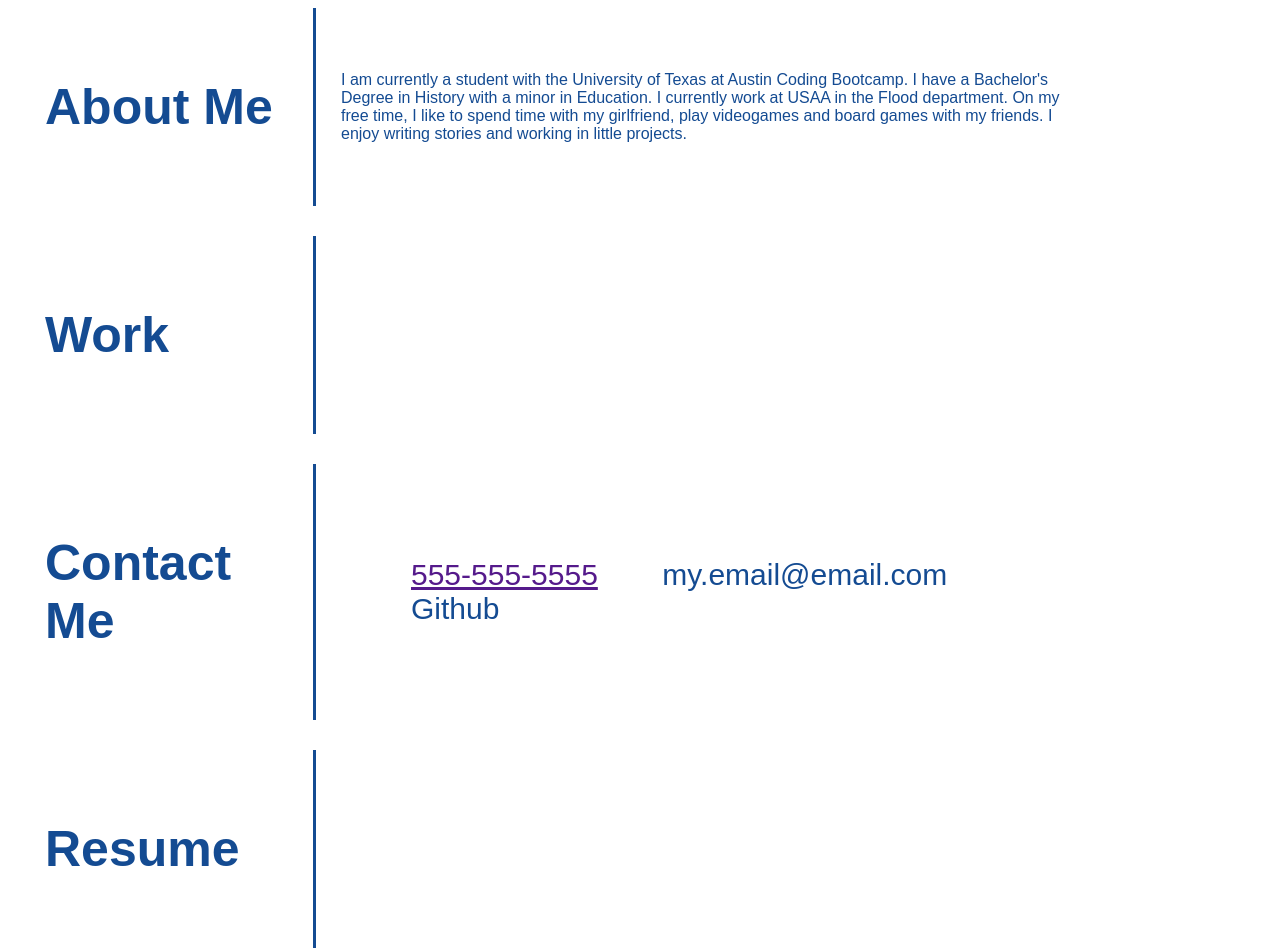
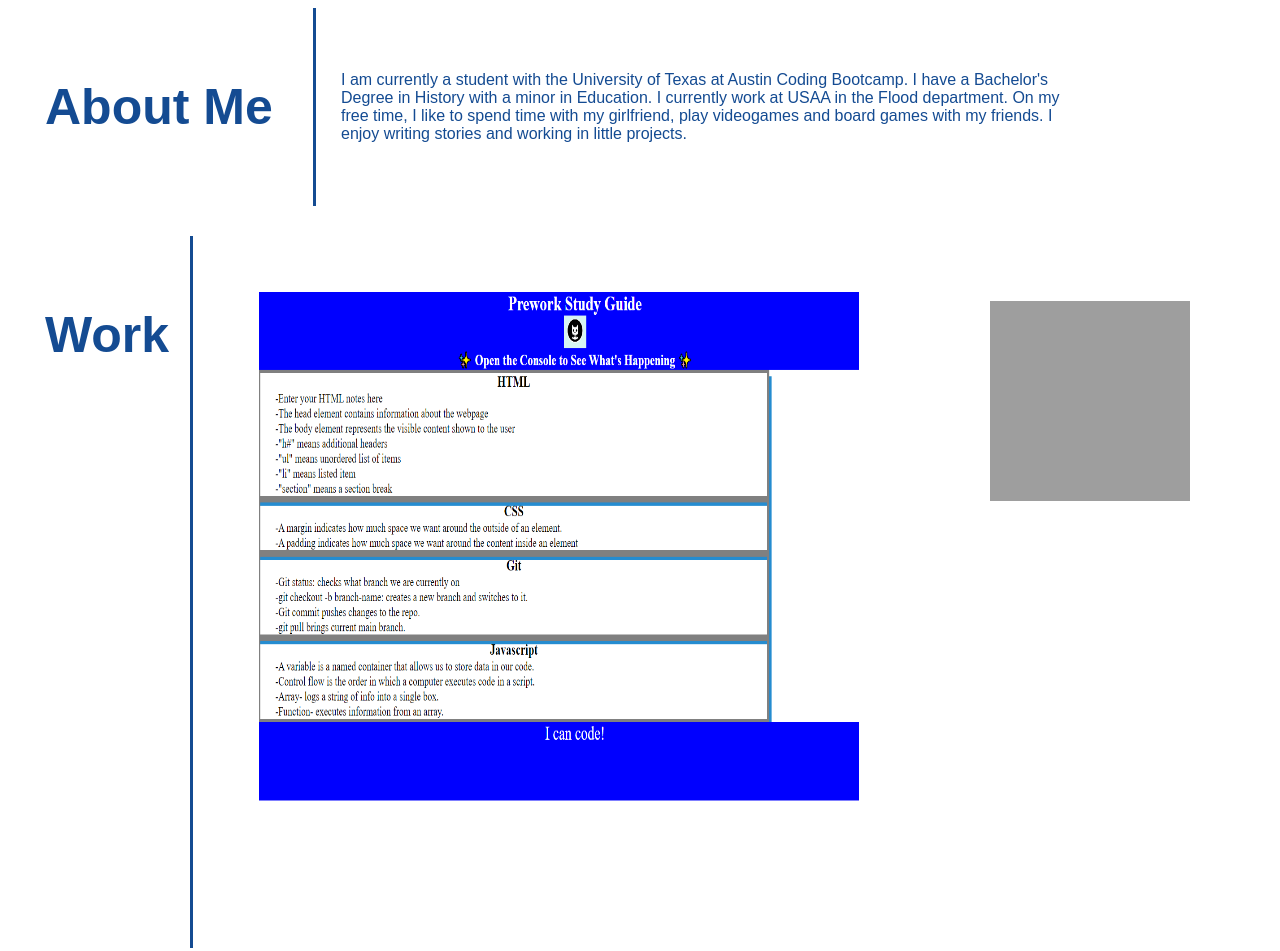
Before and after one commit to nramos9071/Challenge-2, a plain HTML site: page index.html in a window 1280 px wide. Shown: the part 324-1275 px from the top of the page. Drawn offline with Linux system fonts and the light colour scheme; grey boxes are pictures that could not be loaded.

Commit message:
added more styling

```diff
--- a/assets/style.css
+++ b/assets/style.css
@@ -48,6 +48,20 @@ li {
     font-size: 30px;
 }
 
+.img1 {
+    display: flex;
+    flex: auto;
+    padding: 60px;
+    margin: 1px;
+
+}
+
+.img2 {
+    display: flex;
+    flex-direction: column;
+    padding: 50px;
+}
+
 .subheader,
 .section-header,
 .section-content {
@@ -56,6 +70,7 @@ li {
 
 .subheader {
     display: flex;
+    flex-direction: column;
     justify-content: right;
     padding: 20px;
     font-size: 30px;
--- a/index.html
+++ b/index.html
@@ -42,6 +42,16 @@
         <section class="section-header" >
             <h3 id="work">Work</h3>
         </section>
+        <div class="img1" >
+            <section >
+                <a href="https://nramos9071.github.io/prework-study-guide"><img  src="./assets/prework-website.png" height="600px" width="600px"/> </a>
+            </section>
+        </div>
+        <div class="img2">
+            <section >
+                <a href="https://nramos9071.github.io/challenge-1/"><img src="assets/challenge-1.png" height="200px" width="200px"></a>
+            </section>
+        </div>
     </div>
 
     <div>
```
Also changed, not shown: assets/prework-website.png (added), 1 other file.
